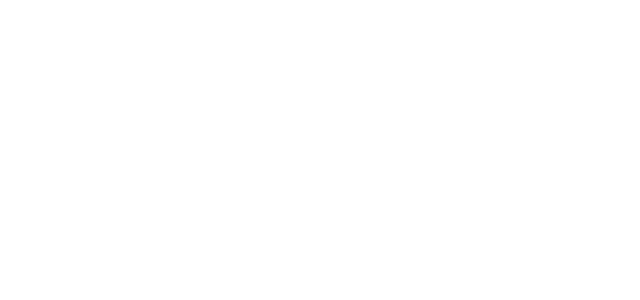
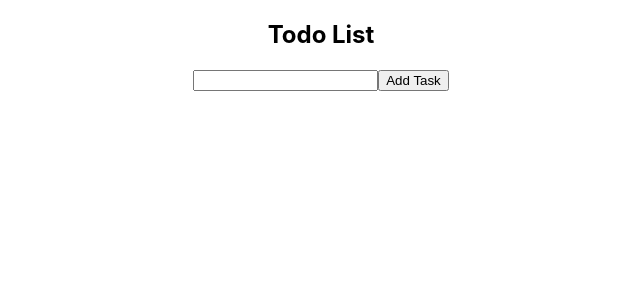
Before and after one commit to shadowpm/todo-list, a React (Create React App) app: page / in a window 1280 px wide. Shown: the top 300 px of the page, without its empty margins (319-959 px from the left). Built offline with nearby package versions, Linux system fonts and the light colour scheme.

Commit message:
Add input and button to the "CreateTaskComponent". Add heading to the App.js file.

```diff
--- a/src/App.js
+++ b/src/App.js
@@ -1,10 +1,12 @@
 import React, { Component } from 'react';
 import './App.css';
-
+import CreateTaskComponent from './components/CreateTaskComponent';
 class App extends Component {
   render() {
     return (
       <div className="App">
+          <h2>Todo List</h2>
+          <CreateTaskComponent />
       </div>
     );
   }
--- a/src/components/CreateTaskComponent.js
+++ b/src/components/CreateTaskComponent.js
@@ -0,0 +1,13 @@
+import React, { Component } from 'react';
+
+class CreateTaskComponent extends Component {
+    render(){
+        return(
+            <div>
+                <input id="user-task" />
+                <button type="button">Add Task</button>
+            </div>
+        )
+    }
+}
+ export default CreateTaskComponent;
```
